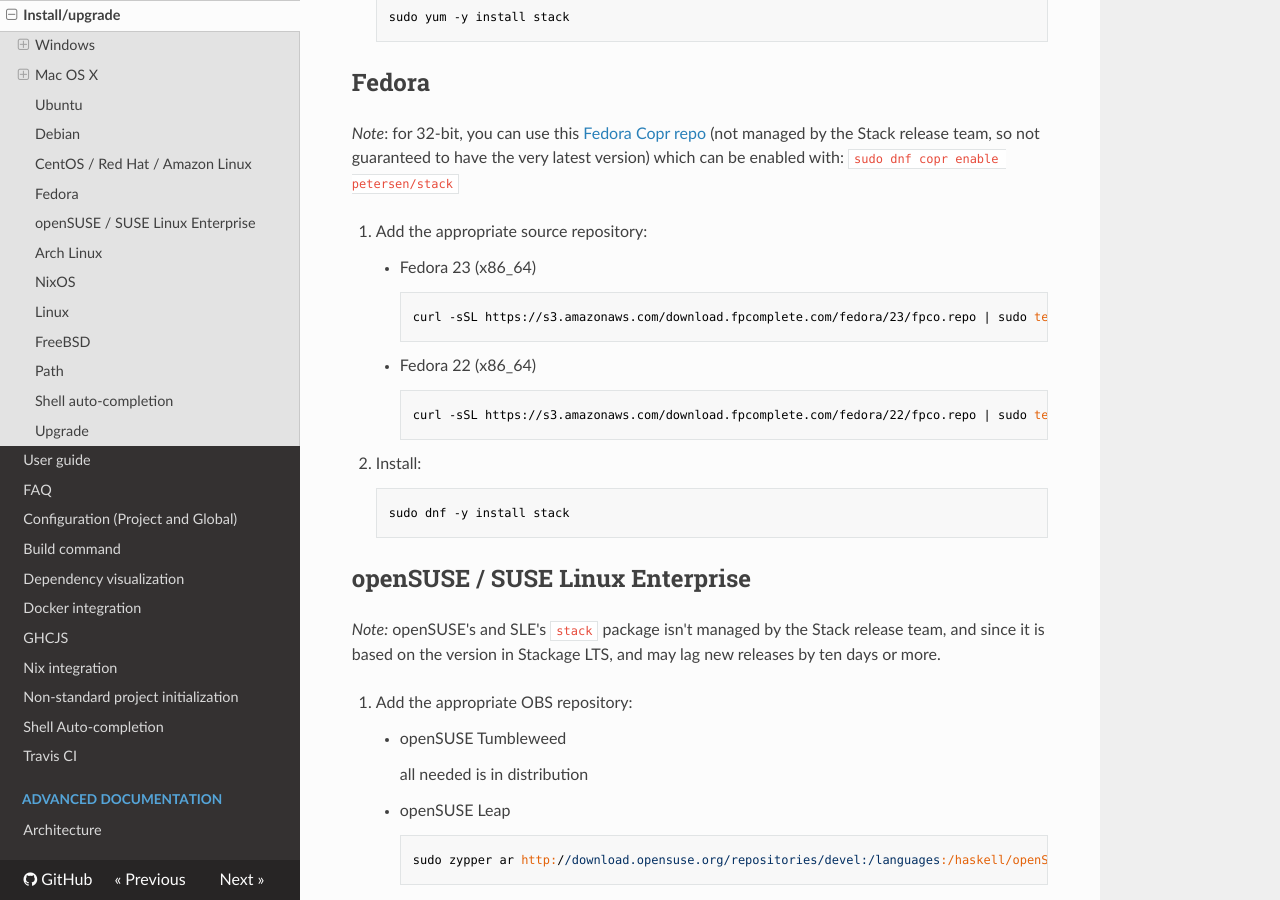
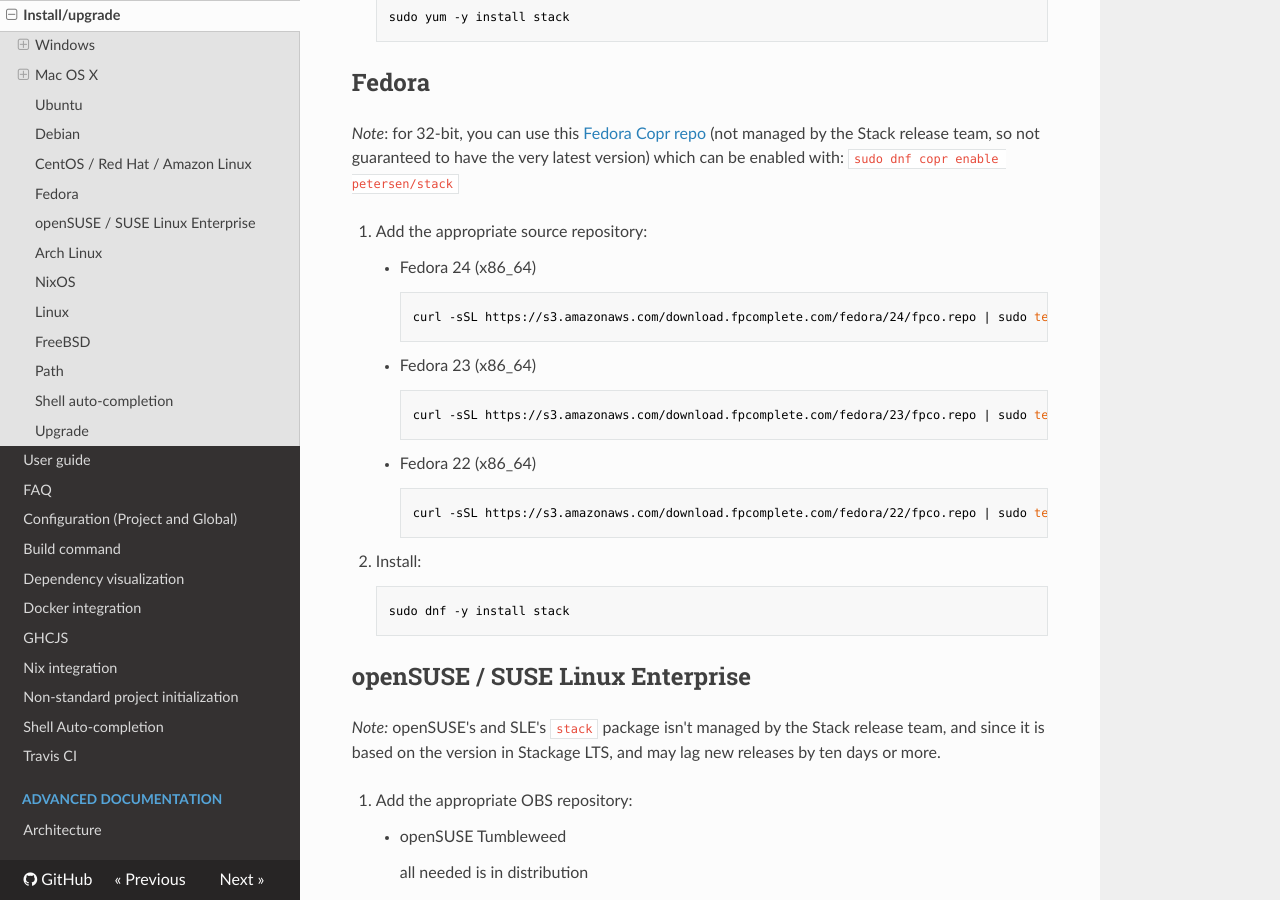
Before and after one commit to commercialhaskell/stack, an MkDocs documentation site: the page built from doc/install_and_upgrade.md, in a window 1280 px wide and 900 px high, scrolled down 4032 px. Built offline with MkDocs 1.6.1, drawn with Linux system fonts in a browser that asks for light colours; nearby versions of some CDN libraries; old or Windows-style settings are respelled for this version of MkDocs; some of the changed text lies outside the part shown.

Commit message:
Docs: Fedora 24

```diff
--- a/doc/install_and_upgrade.md
+++ b/doc/install_and_upgrade.md
@@ -181,6 +181,10 @@
 
    1. Add the appropriate source repository:
 
+      * Fedora 24 (x86_64)
+
+            curl -sSL https://s3.amazonaws.com/download.fpcomplete.com/fedora/24/fpco.repo | sudo tee /etc/yum.repos.d/fpco.repo
+
       * Fedora 23 (x86_64)
 
             curl -sSL https://s3.amazonaws.com/download.fpcomplete.com/fedora/23/fpco.repo | sudo tee /etc/yum.repos.d/fpco.repo
@@ -275,6 +279,7 @@
 * Ensure you have required system dependencies installed.  These include GCC, GNU make, xz, perl, libgmp, libffi, and zlib.  We also recommend Git and GPG.  To install these using your package manager:
     * Debian / Ubuntu: `sudo apt-get install g++ gcc libc6-dev libffi-dev libgmp-dev make xz-utils zlib1g-dev git gnupg`
     * Fedora / CentOS: `sudo dnf install perl make automake gcc gmp-devel libffi zlib xz tar git gnupg` (use `yum` instead of `dnf` on CentOS and Fedora <= 21)
+        * Fedora 24: Also `sudo dnf install ncurses-compat-libs`
     * Gentoo users, make sure to have the `ncurses` package with `USE=tinfo` (without it, stack will not be able to install GHC).
 
 * Now you can run `stack` from the terminal.
```
